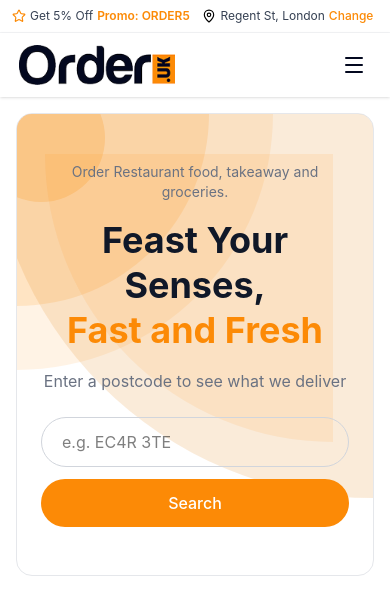
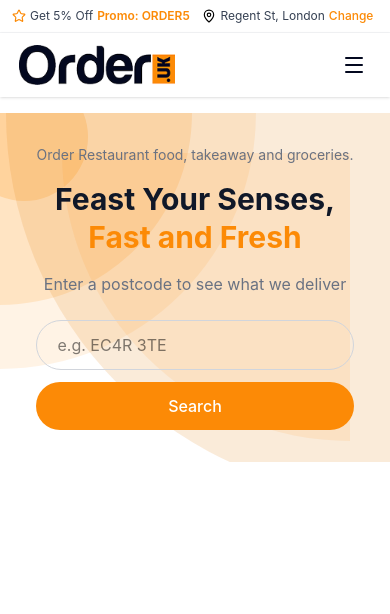
Before and after one commit to mohankumaronly/food-delivery-frontend-only, a React (Vite) app: page / in a window 390 px wide. Shown: the top 614 px of the page. Built offline with nearby package versions, Linux system fonts and the light colour scheme.

Commit message:
hero section is updated

```diff
--- a/src/components/Hero.tsx
+++ b/src/components/Hero.tsx
@@ -1,7 +1,7 @@
 const Hero = () => {
   return (
-    <div className="w-full bg-white mt-4 px-4 sm:px-6 lg:px-8">
-      <div className="w-full max-w-[1400px] mx-auto border border-gray-200 rounded-2xl bg-white overflow-hidden relative">
+    <div className="w-full bg-white mt-4 px-0 sm:px-4 lg:px-8">
+      <div className="w-full max-w-[1400px] mx-auto lg:border lg:border-gray-200 lg:rounded-2xl bg-white overflow-hidden relative">
 
         {/* Fancy Orange Decorative Shape - Top Left */}
         <div className="absolute top-0 left-0 w-64 h-64 rounded-br-full" style={{ backgroundColor: '#FC8A06', opacity: 0.1 }}></div>
@@ -12,8 +12,8 @@ const Hero = () => {
         <div className="absolute top-0 right-0 w-96 h-96 rounded-bl-full" style={{ backgroundColor: '#D97A00', opacity: 0.15 }}></div>
         <div className="absolute top-10 right-10 w-72 h-72 rounded-bl-full" style={{ backgroundColor: '#FC8A06', opacity: 0.1 }}></div>
 
-        <div className="px-6 sm:px-8 md:px-12 py-12 md:py-16 relative z-10">
-          <div className="flex flex-col lg:flex-row items-center gap-12">
+        <div className="px-6 sm:px-8 md:px-12 py-8 sm:py-12 md:py-16 relative z-10">
+          <div className="flex flex-col lg:flex-row items-center gap-8 lg:gap-12">
 
             {/* LEFT SECTION - Text Content */}
             <div className="flex-1 text-center lg:text-left">
@@ -21,7 +21,7 @@ const Hero = () => {
                 Order Restaurant food, takeaway and groceries.
               </p>
 
-              <h1 className="text-4xl md:text-5xl lg:text-6xl font-bold leading-tight mb-4">
+              <h1 className="text-3xl sm:text-4xl md:text-5xl lg:text-6xl font-bold leading-tight mb-4">
                 <span className="text-gray-900">Feast Your Senses,</span>
                 <br />
                 <span style={{ color: '#FC8A06' }}>Fast and Fresh</span>
```
